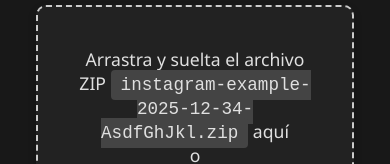
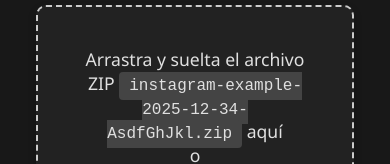
Before and after one commit to Y4ELX/FollowCheck, a plain HTML site: page index.html in a window 390 px wide. Shown: the part 371-535 px from the top of the page. Drawn offline with nearby package versions, Linux system fonts and the light colour scheme.

Commit message:
increase font size for code elements in index.html for better readability

```diff
--- a/index.html
+++ b/index.html
@@ -119,6 +119,10 @@
         @media (max-width: 768px) {
             #drop-area {
                 width: 60%;
+            }
+
+            code {
+                font-size: 1rem;
             }
 
             h2, h3, h1 {
```
